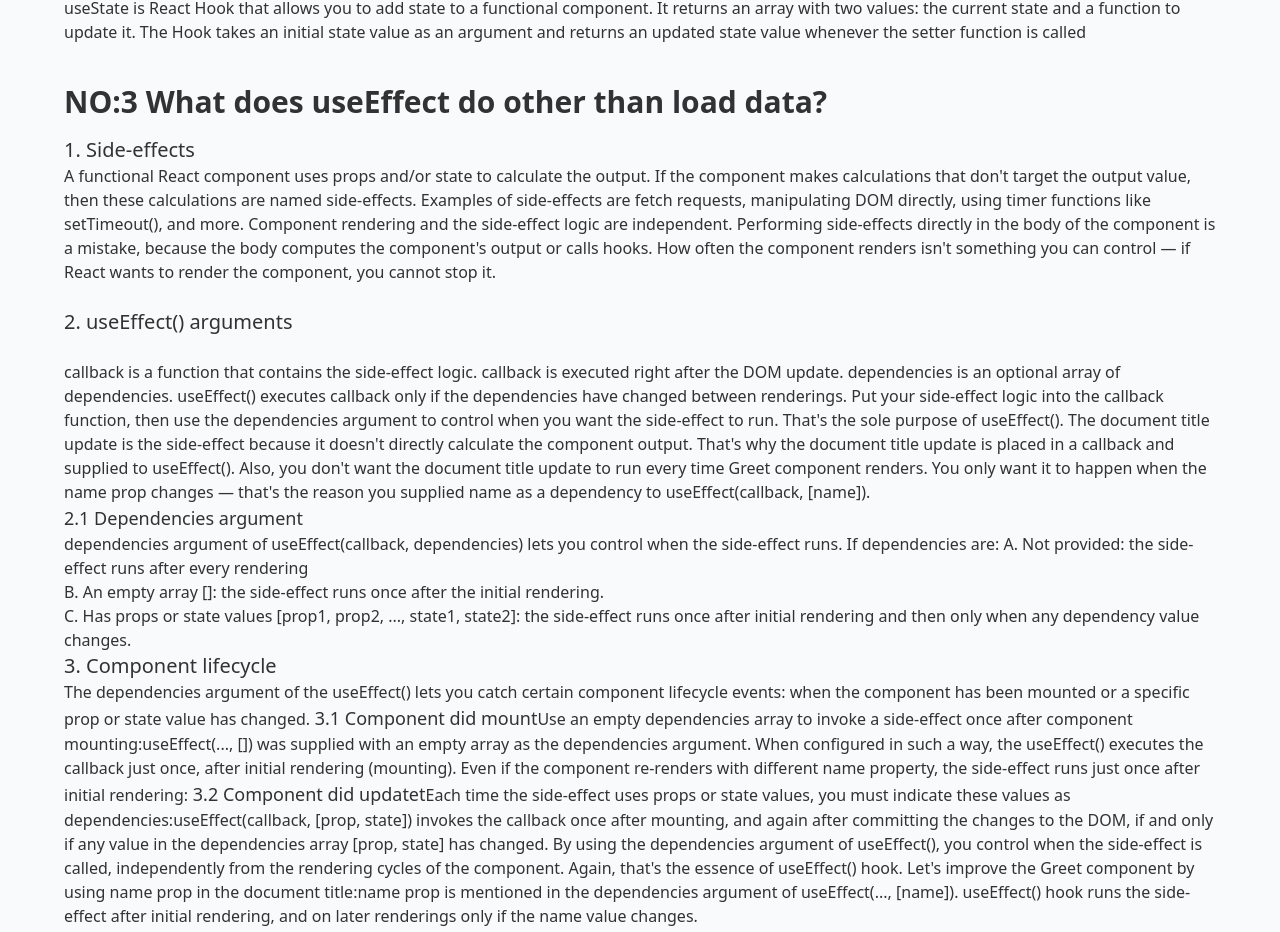
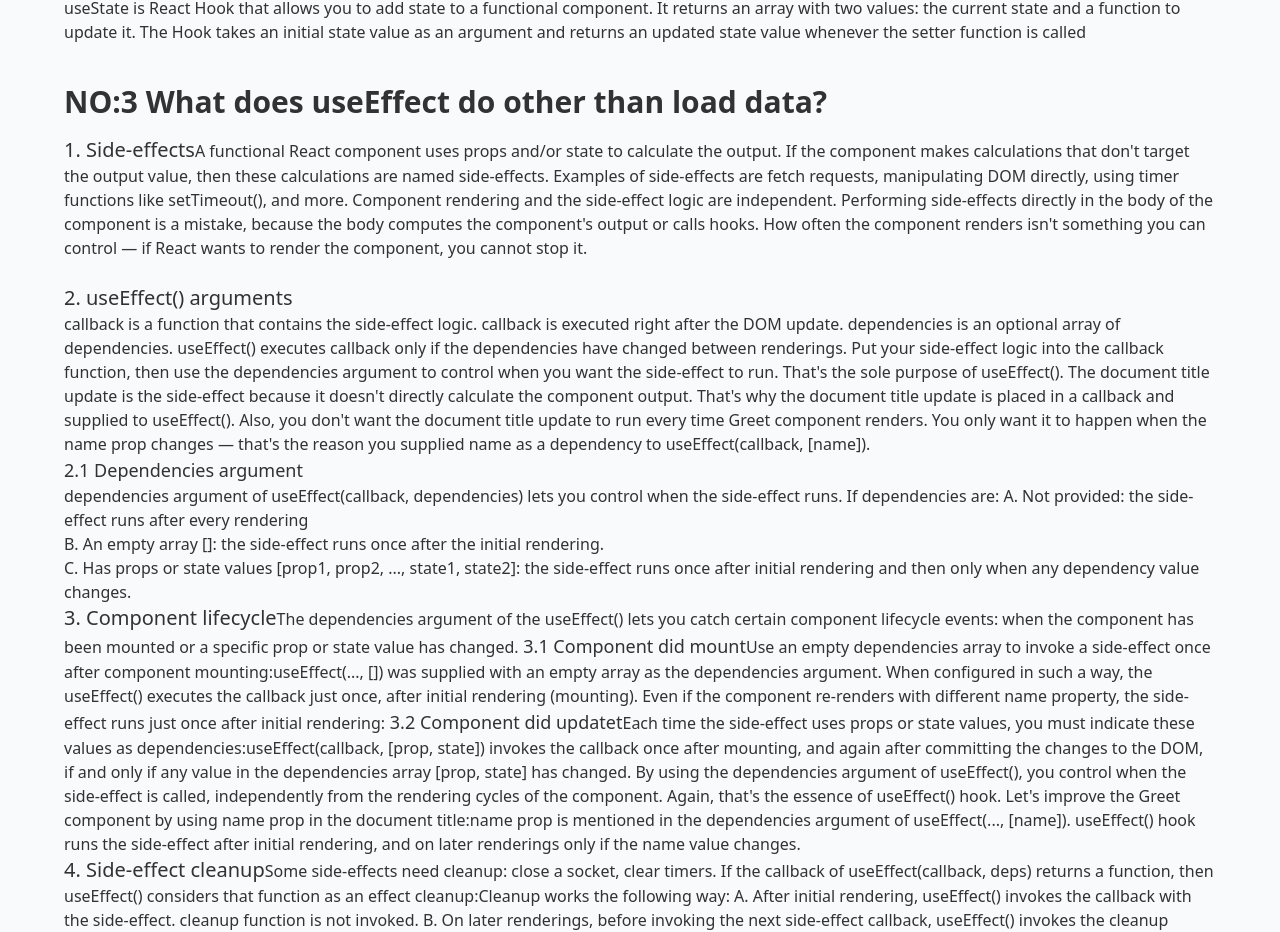
Before and after one commit to AbulAlaJobayar/knowledge-cafe, a React (Vite) app: page / in a window 1280 px wide. Shown: the part 3630-4562 px from the top of the page. Built offline with nearby package versions, Linux system fonts and the light colour scheme.

Commit message:
error-solve

```diff
--- a/src/component/Footer/Footer.jsx
+++ b/src/component/Footer/Footer.jsx
@@ -25,7 +25,7 @@ const Footer = () => {
             <div className='mt-10'>
                 <h1 className='text-3xl font-bold mb-4'>NO:3 What does useEffect do other than load data?</h1>
                 <p>
-                    <h1 className='text-xl'>1. Side-effects</h1>
+                    <span className='text-xl'>1. Side-effects</span>
                     A functional React component uses props and/or state to calculate the output. If the component makes calculations that don't target the output value, then these calculations are named side-effects.
 
                     Examples of side-effects are fetch requests, manipulating DOM directly, using timer functions like setTimeout(), and more.
@@ -36,9 +36,9 @@ const Footer = () => {
                 </p>
                 <br></br>
                 <p>
-                    <h1 className='text-xl'>
+                    <span className='text-xl'>
                         2. useEffect() arguments
-                    </h1><br></br>
+                    </span><br></br>
                     callback is a function that contains the side-effect logic. callback is executed right after the DOM update.
                     dependencies is an optional array of dependencies. useEffect() executes callback only if the dependencies have changed between renderings.
                     Put your side-effect logic into the callback function, then use the dependencies argument to control when you want the side-effect to run. That's the sole purpose of useEffect().
@@ -53,7 +53,7 @@ const Footer = () => {
                     B. An empty array []: the side-effect runs once after the initial rendering.<br />
                     C. Has props or state values [prop1, prop2, ..., state1, state2]: the side-effect runs once after initial rendering and then only when any dependency value changes.<br /></p>
                 <p>
-                    <h1 className='text-xl'>3. Component lifecycle</h1>
+                    <span className='text-xl'>3. Component lifecycle</span>
                     The dependencies argument of the useEffect() lets you catch certain component lifecycle events: when the component has been mounted or a specific prop or state value has changed.
                     <span className='text-lg'> 3.1 Component did mount</span>
                     Use an empty dependencies array to invoke a side-effect once after component mounting:useEffect(..., []) was supplied with an empty array as the dependencies argument. When configured in such a way, the useEffect() executes the callback just once, after initial rendering (mounting).
@@ -67,7 +67,7 @@ const Footer = () => {
                     Let's improve the Greet component by using name prop in the document title:name prop is mentioned in the dependencies argument of useEffect(..., [name]). useEffect() hook runs the side-effect after initial rendering, and on later renderings only if the name value changes.
                 </p>
                 <p>
-                    <h1 className='text-xl'>4. Side-effect cleanup</h1>
+                    <span className='text-xl'>4. Side-effect cleanup</span>
                     Some side-effects need cleanup: close a socket, clear timers.
 
                     If the callback of useEffect(callback, deps) returns a function, then useEffect() considers that function as an effect cleanup:Cleanup works the following way:
```
